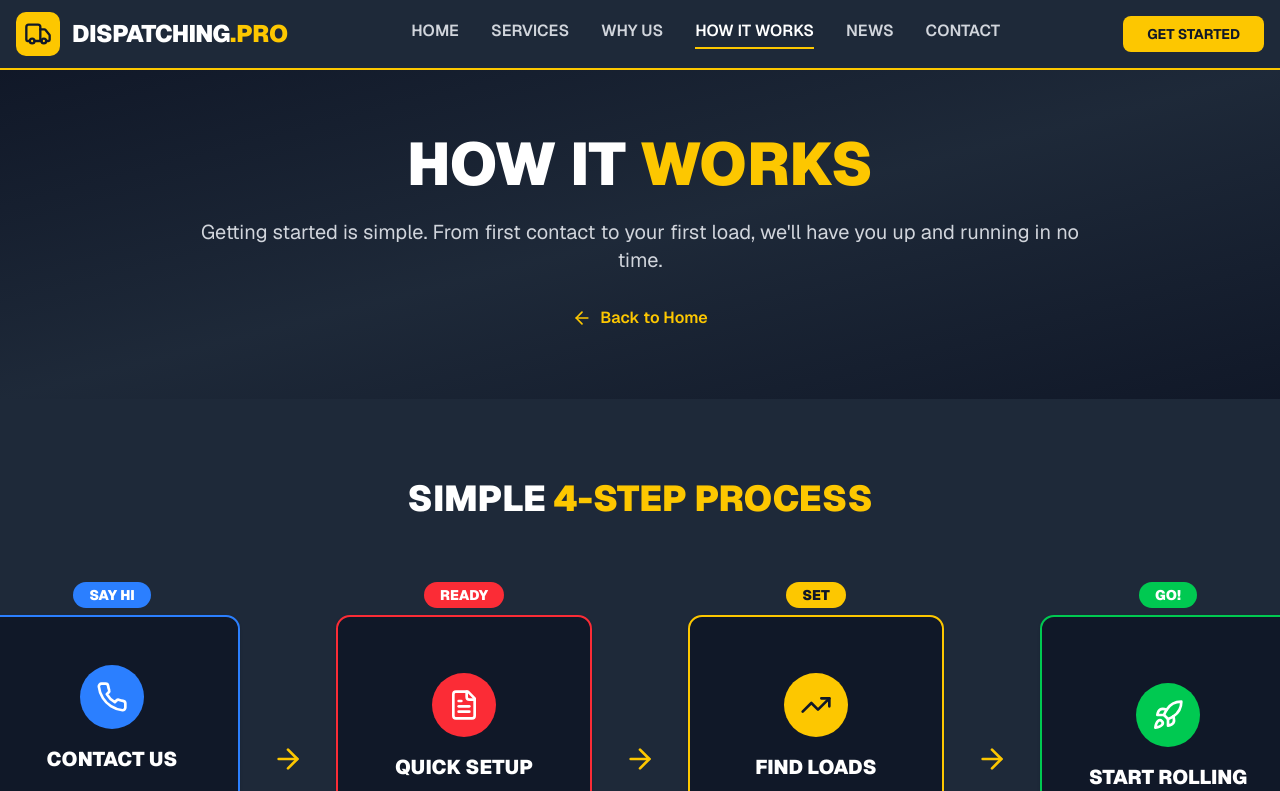
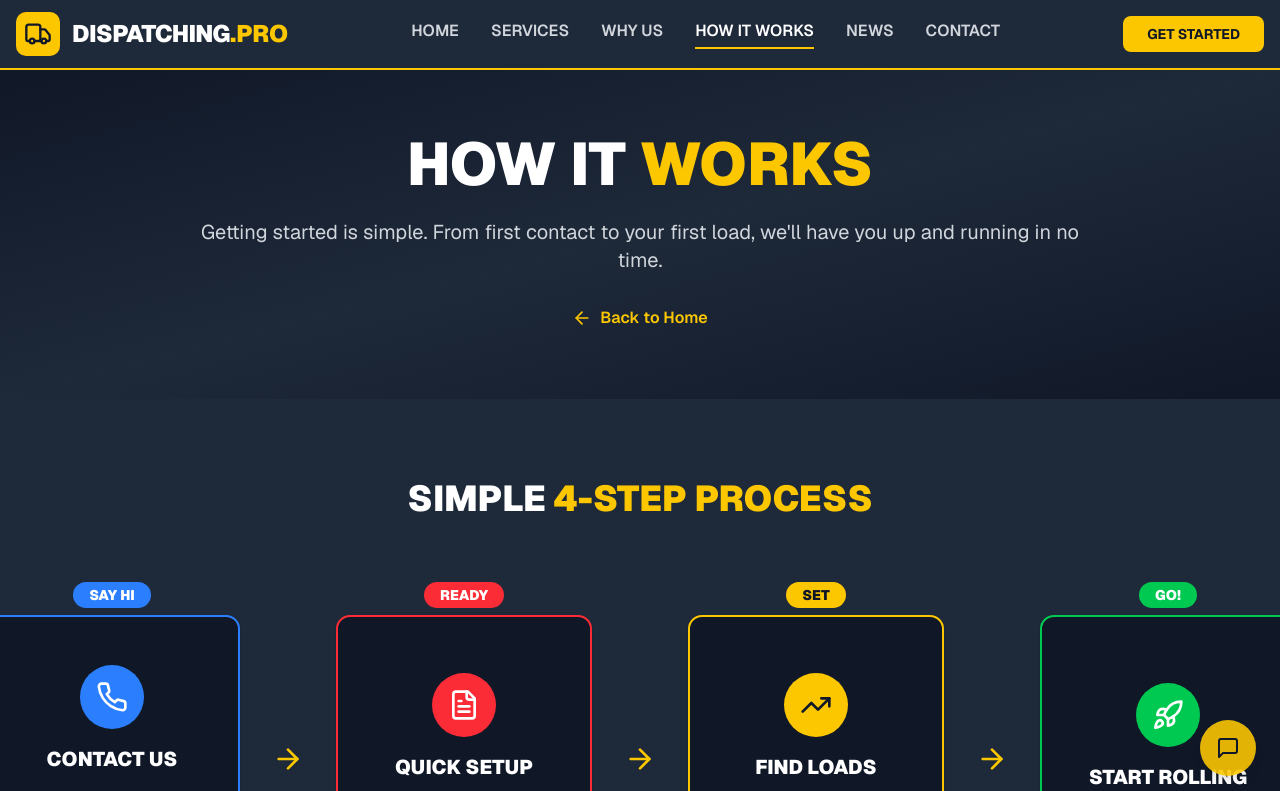
Before and after one commit to fibophi/Dispatching-Pro-Website, a Next.js app: page /how-it-works in a window 1280 px wide. Shown: the top 791 px of the page. Built offline with nearby package versions, Linux system fonts and the light colour scheme.

Commit message:
Update layout.tsx

```diff
--- a/app/layout.tsx
+++ b/app/layout.tsx
@@ -1,6 +1,7 @@
 import type { Metadata } from 'next'
 import { GeistSans } from 'geist/font/sans'
 import { GeistMono } from 'geist/font/mono'
+import ChatWidget from '@/components/chat-widget'
 import './globals.css'
 
 export const metadata: Metadata = {
@@ -44,7 +45,10 @@ html {
 }
         `}</style>
       </head>
-      <body>{children}</body>
+      <body>
+        {children}
+        <ChatWidget />
+      </body>
     </html>
   )
 }
```
